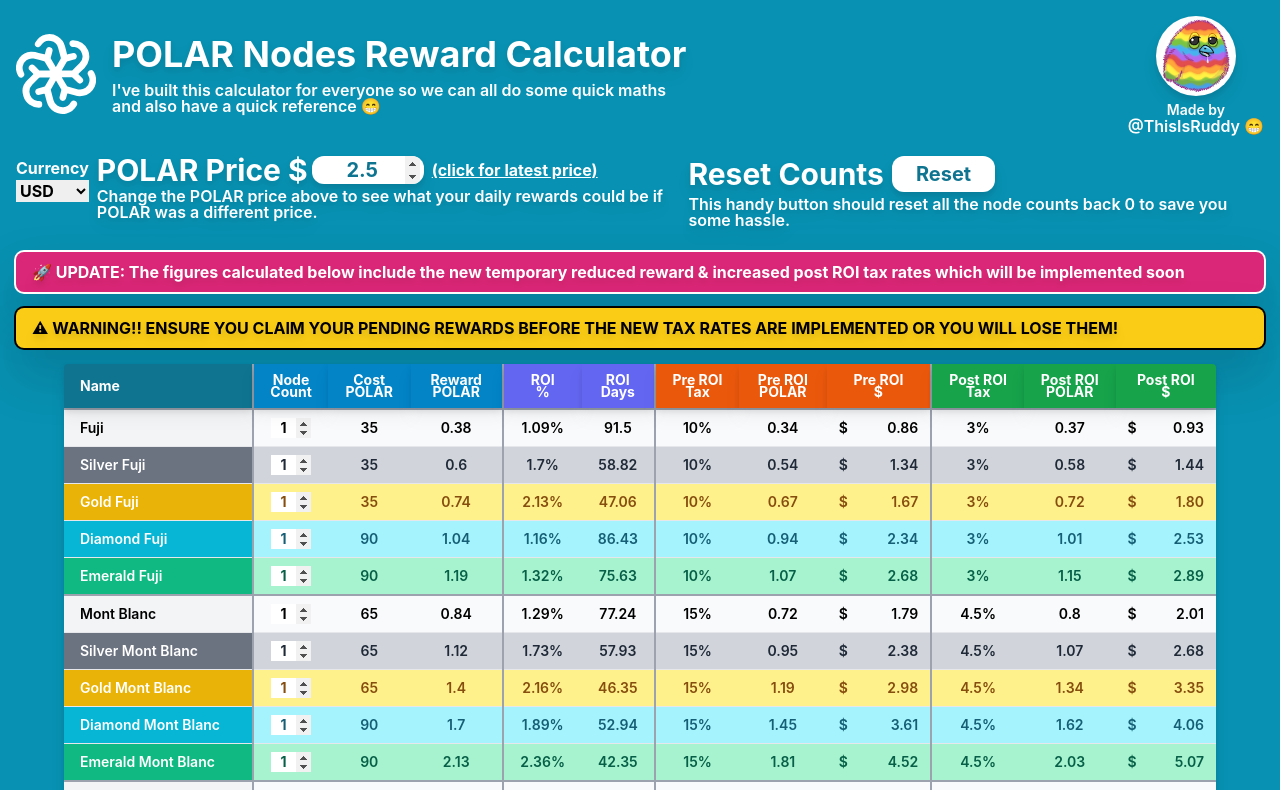
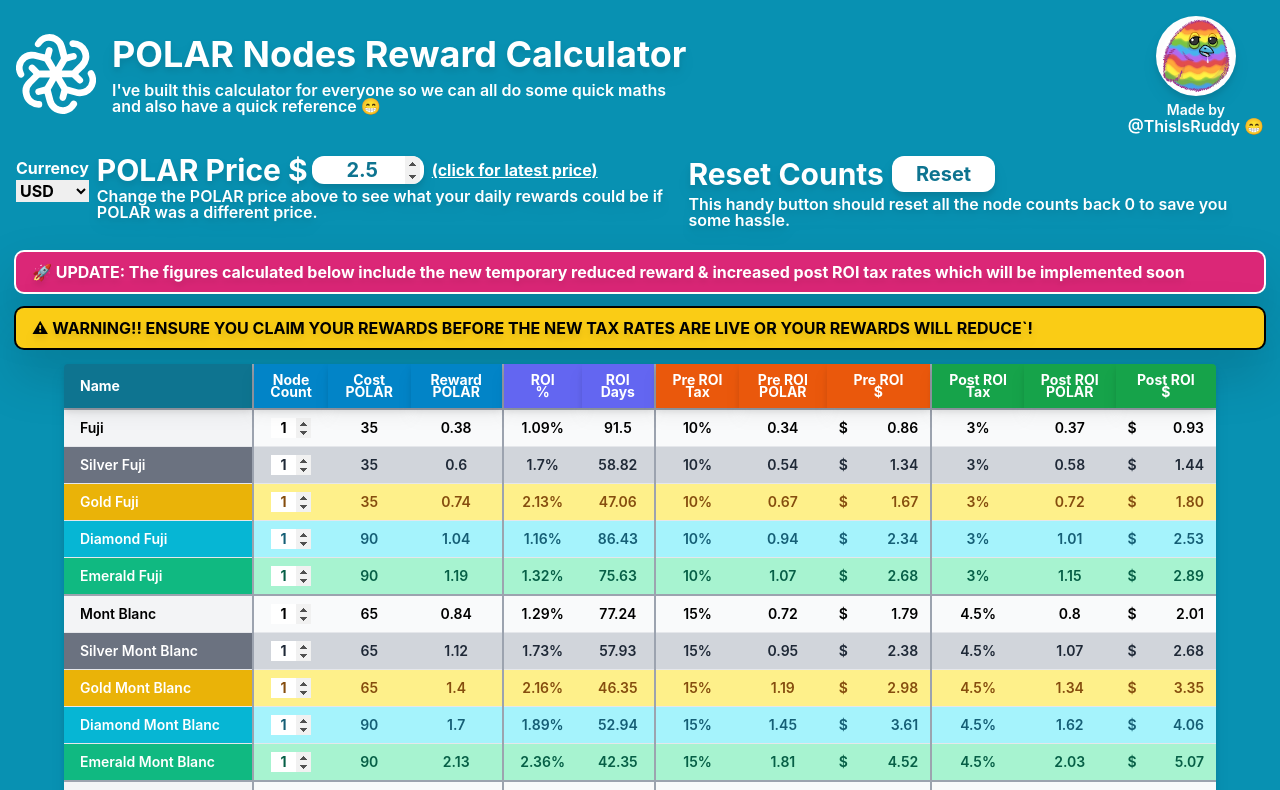
Before and after one commit to ThisIsRuddy/polar-calc, a Next.js app: page / in a window 1280 px wide. Shown: the top 790 px of the page. Built offline with nearby package versions, Linux system fonts and the light colour scheme; no server answers.

Commit message:
Updated message

```diff
--- a/pages/index.js
+++ b/pages/index.js
@@ -219,7 +219,7 @@ export default function Home() {
 
         <section className="text-black font-bold drop-shadow-2xl w-full bg-yellow-400 rounded-lg px-4 py-2 mb-4 ring-2 ring-black">
           <h2 className="drop-shadow-lg">
-            ⚠ WARNING!! ENSURE YOU CLAIM YOUR PENDING REWARDS BEFORE THE NEW TAX RATES ARE IMPLEMENTED OR YOU WILL LOSE THEM!
+            ⚠ WARNING!! ENSURE YOU CLAIM YOUR REWARDS BEFORE THE NEW TAX RATES ARE LIVE OR YOUR REWARDS WILL REDUCE`!
           </h2>
         </section>
 
```
